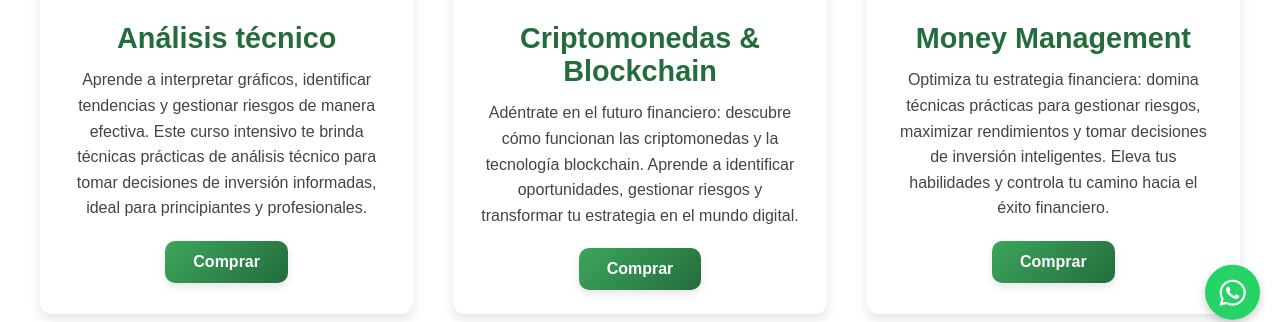
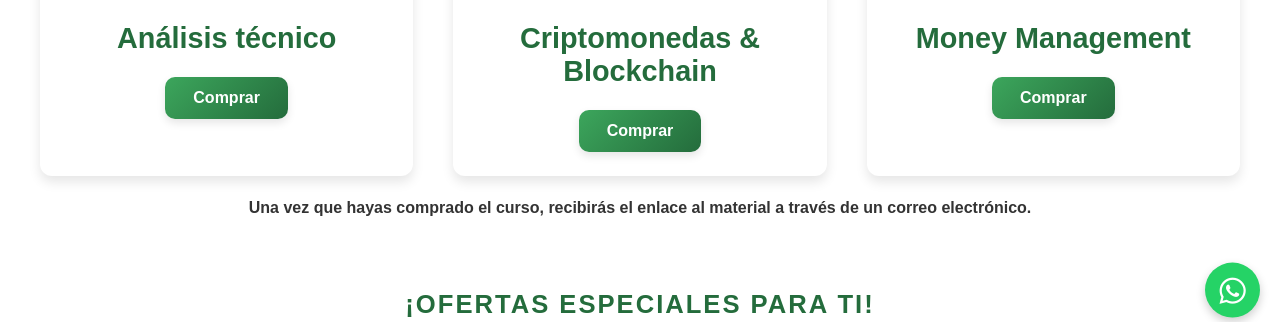
Before and after one commit to Tomas1995111/impulsoweb, a React (Create React App) app: page /cursos in a window 1280 px wide. Shown: the part 458-780 px from the top of the page. Built offline with nearby package versions, Linux system fonts and the light colour scheme.

Commit message:
descripcion  hover

```diff
--- a/src/components/styles/Courses.css
+++ b/src/components/styles/Courses.css
@@ -55,12 +55,17 @@
     margin-bottom: 12px;
     font-weight: 600;
   }
-  /* Descripción */
   .course-description {
-    font-size: 1rem;
-    color: #444;
-    margin-bottom: 20px;
-    line-height: 1.6;
+    opacity: 0;
+    max-height: 0;
+    transition: opacity 0.3s ease, max-height 0.3s ease;
+    overflow: hidden;
+    margin-bottom: 10px;
+  }
+
+  .course-card:hover .course-description {
+    opacity: 1;
+    max-height: 200px;
   }
   /* Botón de ver curso */
   .view-course-btn {
```
